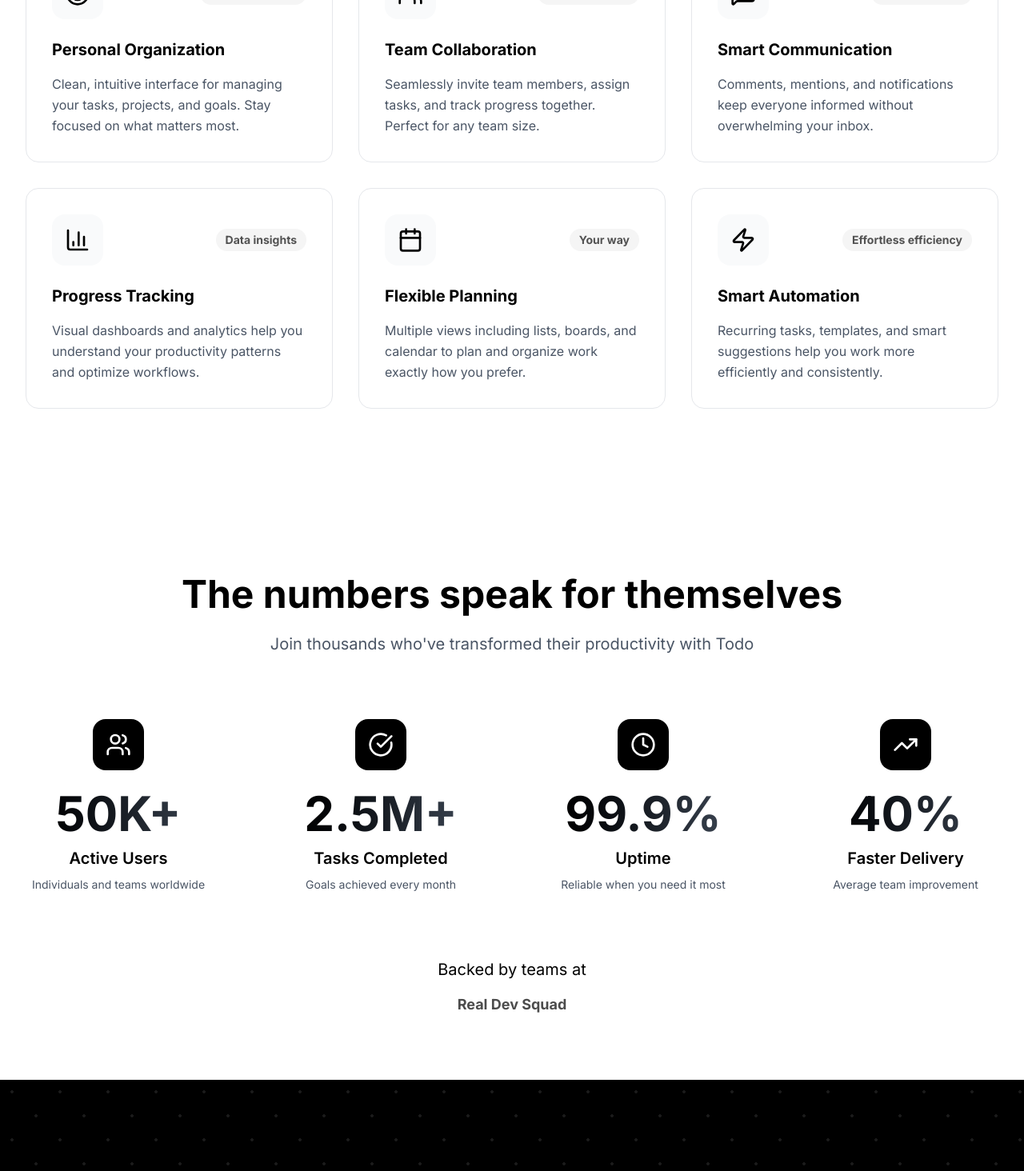
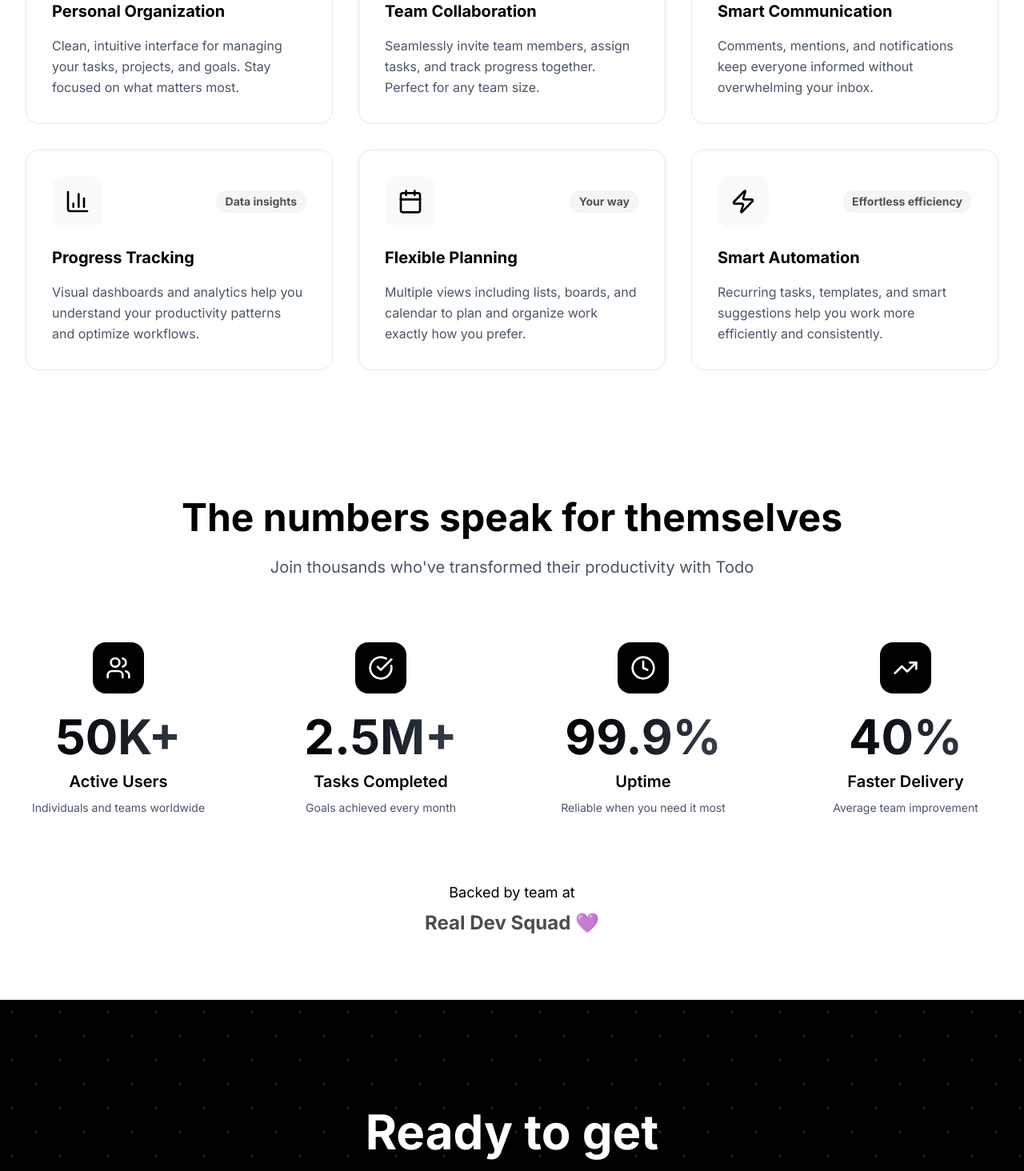
Before and after one commit to surajmaity1/todo-frontend, a Next.js app: page / in a window 1280 px wide. Shown: the part 2078-3542 px from the top of the page at 80% size. Built offline with nearby package versions, Linux system fonts and the light colour scheme; no server answers.

Commit message:
style: adjust spacing and text styles in landing page features (#135)

```diff
--- a/modules/landing-page/landing-featuers.tsx
+++ b/modules/landing-page/landing-featuers.tsx
@@ -2,7 +2,7 @@ import { AppFeatures } from './constant'
 
 export function Features() {
   return (
-    <section id="features" className="px-6 py-32 lg:px-8">
+    <section id="features" className="px-6 py-20 lg:px-8">
       <div className="mx-auto max-w-7xl">
         <div className="mb-20 text-center">
           <h2 className="mb-6 text-4xl font-bold lg:text-5xl">Everything you need</h2>
--- a/modules/landing-page/landing-testimonials.tsx
+++ b/modules/landing-page/landing-testimonials.tsx
@@ -31,11 +31,9 @@ function Testimonials() {
         </div>
 
         <div className="text-center">
-          <p className="text-netural-600 mb-4 text-xl">Backed by teams at</p>
+          <p className="text-netural-500 mb-2 text-lg">Backed by team at</p>
           <div className="flex flex-wrap items-center justify-center gap-2 opacity-70">
-            <div className="flex items-center space-x-3 transition-opacity duration-300 hover:opacity-100">
-              <span className="text-lg font-bold text-black">Real Dev Squad</span>
-            </div>
+            <span className="text-2xl font-bold text-black">Real Dev Squad 💜</span>
           </div>
         </div>
       </div>
```
